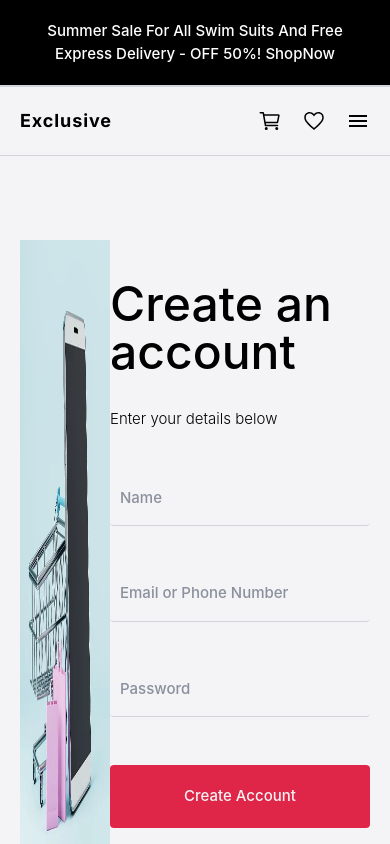
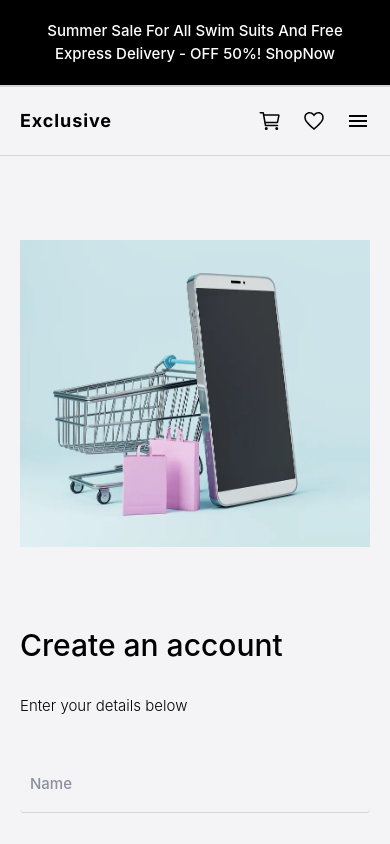
Before and after one commit to Mohamed-Y0/Exclusive, a React (Vite) app: page /sign-up in a window 390 px wide. Shown: the top 844 px of the page. Built offline with nearby package versions, Linux system fonts and the light colour scheme; a web font is replaced by a local one.

Commit message:
finish: SignUp for small screens

```diff
--- a/src/components/signUp/SignUp.tsx
+++ b/src/components/signUp/SignUp.tsx
@@ -5,11 +5,11 @@ import { NavLink } from "react-router-dom";
 function SignUp() {
   return (
     <section className="py-16">
-      <div className="flex justify-between">
+      <div className="flex flex-col justify-between gap-10 lg:flex-row">
         <SignPoaster />
         <div>
           <div className="flex flex-col gap-8 py-10">
-            <h1 className="text-5xl">Create an account</h1>
+            <h1 className="text-3xl md:text-5xl">Create an account</h1>
             <p className="font-light">Enter your details below</p>
           </div>
           <form action="">
```
